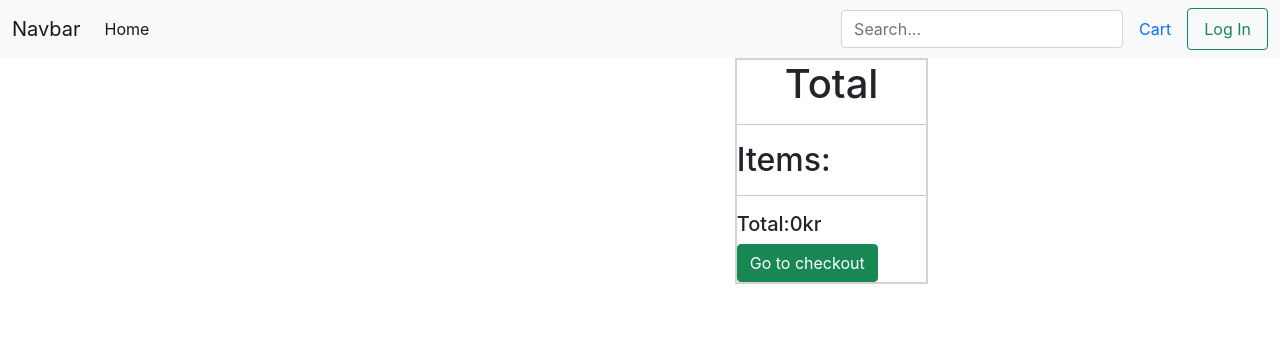
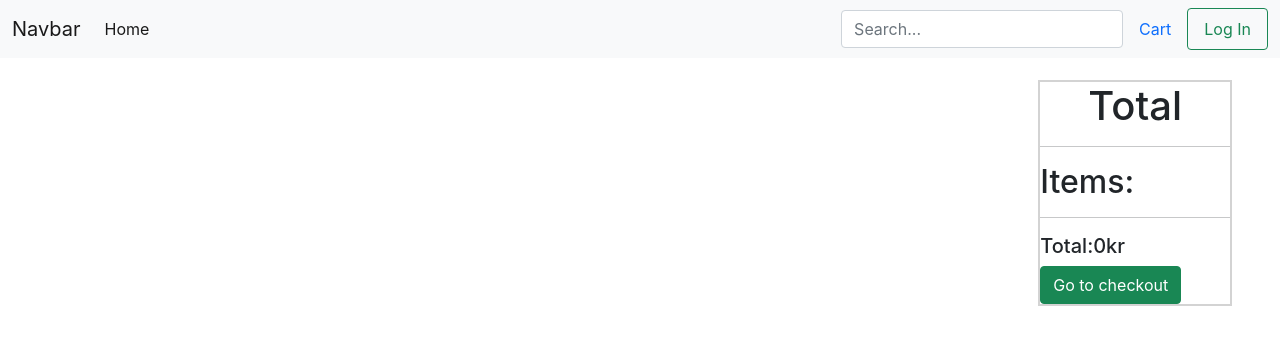
Before and after one commit to HermanNauf/Webtek-Prosjekt, a React (Create React App) app: page /cart in a window 1280 px wide. Shown: the top 344 px of the page. Built offline with nearby package versions, Linux system fonts and the light colour scheme.

Commit message:
Total card styling fix v3.

```diff
--- a/src/components/Cart/Cart.js
+++ b/src/components/Cart/Cart.js
@@ -31,9 +31,11 @@ export default function Cart() {
                 {cartList.map((a) => <CartItem key={a.cartKey} item={a}/>)}
             </main>
             <div style={{
+                position: "fixed",
                 height: "auto",
                 border: "2px solid lightgrey",
                 top: "5rem",
+                right: "3rem"
             }}>
                 <h1 style={{
                     paddingLeft: "3rem",
```
